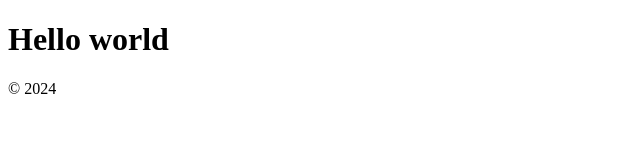
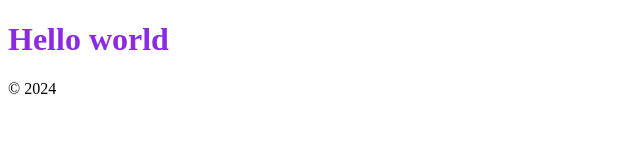
Before and after one commit to Eul-Glaude/GitTest, a plain HTML site: page index.html in a window 1280 px wide. Shown: the whole page, without its empty margins (0-640 px from the left). Drawn offline with Linux system fonts and the light colour scheme.

Commit message:
add styles

```diff
--- /dev/null
+++ b/assets/css/app.css
@@ -0,0 +1,3 @@
+.title {
+    color: blueviolet;
+}
--- a/index.html
+++ b/index.html
@@ -3,6 +3,7 @@
 <head>
     <meta charset="UTF-8">
     <meta name="viewport" content="width=device-width, initial-scale=1.0">
+    <link rel="stylesheet" href="assets/css/app.css">
     <title>Mon premier site collaboratif</title>
 </head>
 <body>
```
